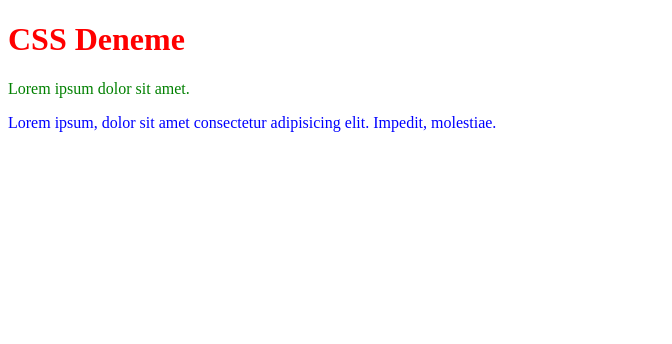
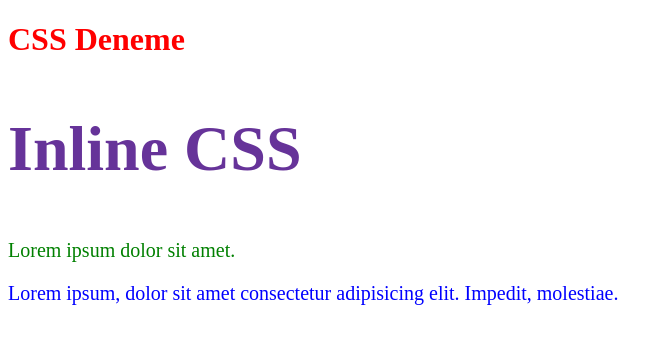
Before and after one commit to ugursabirer/kodluyoruz-front-end, a plain HTML site: page css-lectures/index.html in a window 1280 px wide. Shown: the whole page, without its empty margins (0-672 px from the left). Drawn offline with Linux system fonts and the light colour scheme.

Commit message:
css lectures

```diff
--- /dev/null
+++ b/css-lectures/css/style.css
@@ -0,0 +1,13 @@
+h1 {
+    color: red;
+}
+
+h2 {
+    color: purple;
+    font-size: 64px;
+}
+
+p {
+    color: black;
+    font-size: 40px;
+}
--- a/index.html
+++ b/css-lectures/index.html
@@ -1,14 +1,29 @@
 <!DOCTYPE html>
 <html lang="tr">
+
 <head>
     <meta charset="UTF-8">
     <meta http-equiv="X-UA-Compatible" content="IE=edge">
     <meta name="viewport" content="width=device-width, initial-scale=1.0">
     <title>CSS</title>
+    <link rel="stylesheet" href="css/style.css">
+    <style>
+        h2 {
+            color: rebeccapurple;
+        }
+
+        p {
+            color: green;
+            font-size: 20px;
+        }
+    </style>
 </head>
+
 <body>
-    <h1 style="color: red;">CSS Deneme</h1>
-    <p style="color: green;">Lorem ipsum dolor sit amet.</p>
+    <h1>CSS Deneme</h1>
+    <h2>Inline CSS</h2>
+    <p>Lorem ipsum dolor sit amet.</p>
     <p style="color: blue;">Lorem ipsum, dolor sit amet consectetur adipisicing elit. Impedit, molestiae.</p>
 </body>
+
 </html>
```
Also changed, not shown: css-lectures/about-us.html (added, +14 -0 lines), css-lectures/contact.html (added, +27 -0 lines).
